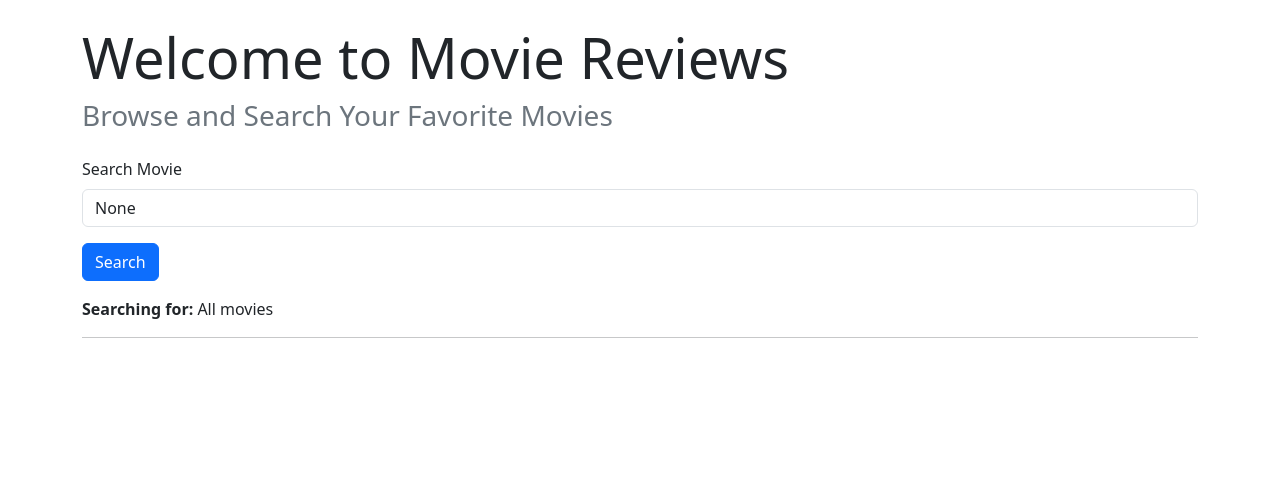
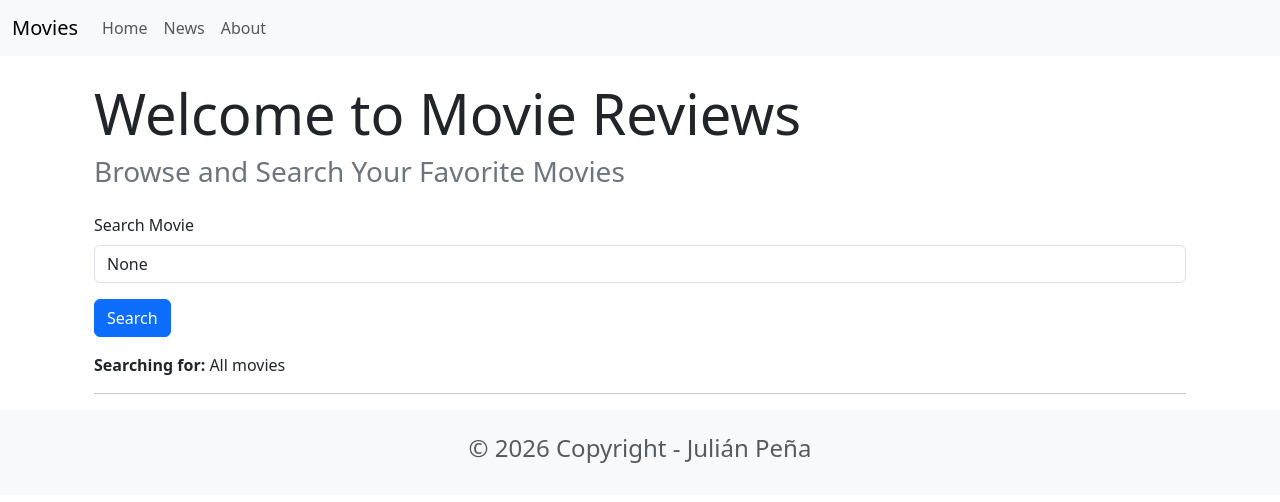
Before and after one commit to migueCOLORADO/PupiGo, a Django app: page / in a window 1280 px wide. Shown: the top 502 px of the page. Run offline with Django 3.2, Linux system fonts and the light colour scheme; data that the repository does not hold is empty.

Commit message:
navbar y footer

```diff
--- a/moviereviewsproject/movie/templates/movie/home.html
+++ b/moviereviewsproject/movie/templates/movie/home.html
@@ -1,15 +1,5 @@
-<!DOCTYPE html>
-<html lang="en">
-<head>
-    <meta charset="UTF-8">
-    <meta name="viewport" content="width=device-width, initial-scale=1.0">
-
-    <!-- Bootstrap CSS -->
-    <link href="https://cdn.jsdelivr.net/npm/bootstrap@5.3.7/dist/css/bootstrap.min.css" rel="stylesheet">
-
-    <title>{{ title }}</title>
-</head>
-<body>
+{% extends 'base.html' %}
+{% block content %}
 
 <div class="container mt-4">
 
@@ -62,5 +52,4 @@
 
 </div>
 
-</body>
-</html>
+{% endblock content %}
--- a/moviereviewsproject/moviereviews/settings.py
+++ b/moviereviewsproject/moviereviews/settings.py
@@ -11,6 +11,7 @@ https://docs.djangoproject.com/en/3.2/ref/settings/
 """
 
 from pathlib import Path
+import os
 
 # Build paths inside the project like this: BASE_DIR / 'subdir'.
 BASE_DIR = Path(__file__).resolve().parent.parent
@@ -38,6 +39,7 @@ INSTALLED_APPS = [
     'django.contrib.messages',
     'django.contrib.staticfiles',
     'movie',
+    'news',
 ]
 
 MIDDLEWARE = [
@@ -55,7 +57,7 @@ ROOT_URLCONF = 'moviereviews.urls'
 TEMPLATES = [
     {
         'BACKEND': 'django.template.backends.django.DjangoTemplates',
-        'DIRS': [],
+        'DIRS': [os.path.join(BASE_DIR, 'moviereviews/templates')],
         'APP_DIRS': True,
         'OPTIONS': {
             'context_processors': [
@@ -125,7 +127,5 @@ STATIC_URL = '/static/'
 
 DEFAULT_AUTO_FIELD = 'django.db.models.BigAutoField'
 
-import os
-
 MEDIA_URL = '/media/'
 MEDIA_ROOT = os.path.join(BASE_DIR, 'media')
--- /dev/null
+++ b/moviereviewsproject/moviereviews/templates/base.html
@@ -0,0 +1,51 @@
+<!DOCTYPE html>
+<html lang="en">
+<head>
+    <meta charset="UTF-8">
+    <meta name="viewport" content="width=device-width, initial-scale=1.0">
+    <link href="https://cdn.jsdelivr.net/npm/bootstrap@5.3.7/dist/css/bootstrap.min.css" rel="stylesheet">
+    <script src="https://cdn.jsdelivr.net/npm/bootstrap@5.3.7/dist/js/bootstrap.bundle.min.js"></script>
+</head>
+<body>
+
+<nav class="navbar navbar-expand-lg bg-body-tertiary">
+  <div class="container-fluid">
+    <a class="navbar-brand" href="{% url 'home' %}">
+      Movies
+    </a>
+    <button class="navbar-toggler" type="button" data-bs-toggle="collapse" data-bs-target="#navbarSupportedContent" aria-controls="navbarSupportedContent" aria-expanded="false" aria-label="Toggle navigation">
+      <span class="navbar-toggler-icon"></span>
+    </button>
+    <div class="collapse navbar-collapse" id="navbarSupportedContent">
+      <ul class="navbar-nav me-auto mb-2 mb-lg-0">
+        <li class="nav-item">
+          <a class="nav-link {% if request.resolver_match.url_name == 'home' %}active{% endif %}" aria-current="page" href="{% url 'home' %}">Home</a>
+        </li>
+        <li class="nav-item">
+          <a class="nav-link {% if request.resolver_match.url_name == 'news' %}active{% endif %}" href="{% url 'news' %}">News</a>
+        </li>
+        <li class="nav-item">
+          <a class="nav-link {% if request.resolver_match.url_name == 'about' %}active{% endif %}" href="{% url 'about' %}">About</a>
+        </li>
+      </ul>
+    </div>
+  </div>
+</nav>
+
+<div class="container">
+    {% block content %}
+    {% endblock content %}
+</div>
+
+<footer class="text-center text-lg-start bg-light text-muted mt-4">
+  <div class="container">
+    <div class="row">
+      <div class="text-center p-4">
+        <h4>© 2026 Copyright - Julián Peña</h4>
+      </div>
+    </div>
+  </div>
+</footer>
+
+</body>
+</html>
```
Also changed, not shown: moviereviewsproject/movie/templates/movie/about.html (+6 -9 lines), moviereviewsproject/news/templates/news.html (+4 -3 lines).
